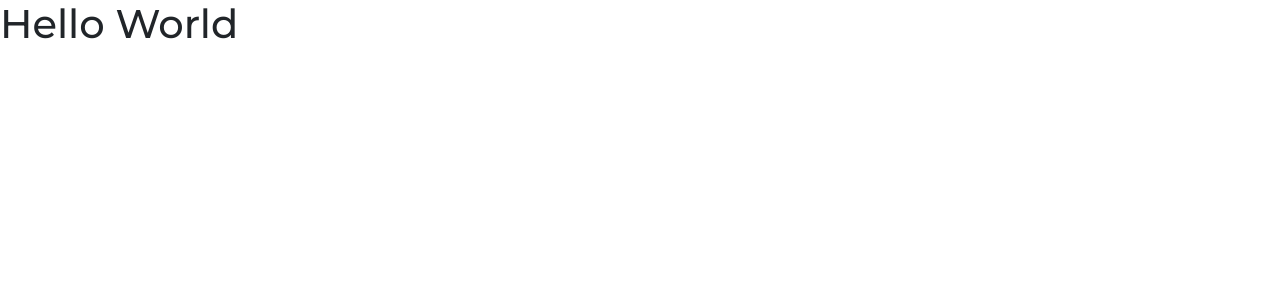
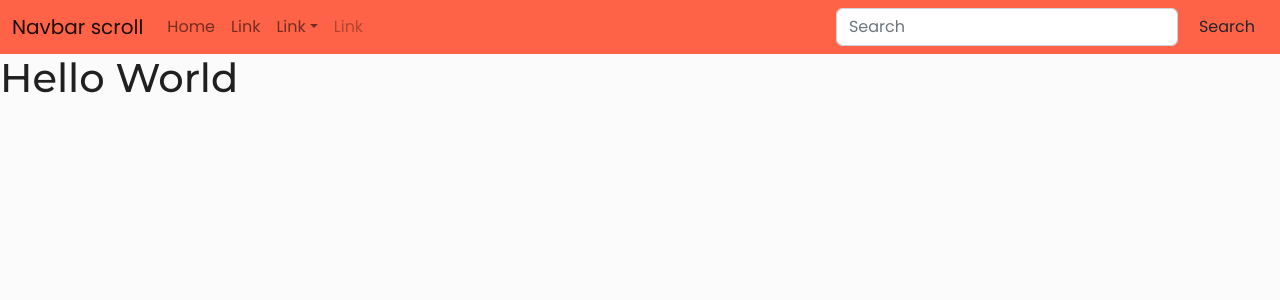
Before and after one commit to denniskjellin/Tracktivity, a React (Create React App) app in the folder frontend/: page / in a window 1280 px wide. Shown: the top 300 px of the page. Built offline with nearby package versions, Linux system fonts and the light colour scheme.

Commit message:
Added a Navbar to my page and a Custom file to create custom colors for SASS

```diff
--- a/frontend/src/App.js
+++ b/frontend/src/App.js
@@ -1,10 +1,15 @@
 import React from 'react';
+// Importing the Bootstrap CSS
+import 'bootstrap/dist/css/bootstrap.css';
 import "./App.scss";
 import './index.css';
+import Navbar from './components/Navbar';
+
 
 function App() {
   return (
     <div className="App">
+      <Navbar></Navbar>
       <h1>Hello World</h1>
     </div>
   );
--- a/frontend/src/App.scss
+++ b/frontend/src/App.scss
@@ -1,4 +1,5 @@
 
+@import "Custom";
 /* Import font
 ======================================= */
 @import url('https://fonts.googleapis.com/css2?family=Montserrat:wght@400;500;600;700;800&family=Poppins&display=swap');
@@ -16,12 +17,15 @@
     box-sizing: inherit;
 }
 
+* {
+    margin: 0;
+    padding: 0;
+  }
+
 h1,h2,h3 {
     font-family: 'Montserrat', sans-serif;
 }
 body {
-    margin: 20px 0;
-    padding: 0;
     line-height: 1;
     color: #202020;
     background-color: #fbfbfb;
--- /dev/null
+++ b/frontend/src/Custom.scss
@@ -0,0 +1,10 @@
+/* The following block can be included in a custom.scss */
+
+/* make the customizations */
+$theme-colors: (
+    "info": tomato,
+    "danger": teal
+);
+
+/* import bootstrap to set changes */
+@import "~bootstrap/scss/bootstrap";
--- /dev/null
+++ b/frontend/src/components/Navbar.jsx
@@ -0,0 +1,51 @@
+import Button from 'react-bootstrap/Button';
+import Container from 'react-bootstrap/Container';
+import Form from 'react-bootstrap/Form';
+import Nav from 'react-bootstrap/Nav';
+import Navbar from 'react-bootstrap/Navbar';
+import NavDropdown from 'react-bootstrap/NavDropdown';
+
+function NavbarMain() {
+  return (
+    <Navbar bg="info" expand="lg">
+      <Container fluid>
+        <Navbar.Brand href="#">Navbar scroll</Navbar.Brand>
+        <Navbar.Toggle aria-controls="navbarScroll" />
+        <Navbar.Collapse id="navbarScroll">
+          <Nav
+            className="me-auto my-2 my-lg-0"
+            style={{ maxHeight: '100px' }}
+            navbarScroll
+          >
+            <Nav.Link href="#action1">Home</Nav.Link>
+            <Nav.Link href="#action2">Link</Nav.Link>
+            <NavDropdown title="Link" id="navbarScrollingDropdown">
+              <NavDropdown.Item href="#action3">Action</NavDropdown.Item>
+              <NavDropdown.Item href="#action4">
+                Another action
+              </NavDropdown.Item>
+              <NavDropdown.Divider />
+              <NavDropdown.Item href="#action5">
+                Something else here
+              </NavDropdown.Item>
+            </NavDropdown>
+            <Nav.Link href="#" disabled>
+              Link
+            </Nav.Link>
+          </Nav>
+          <Form className="d-flex">
+            <Form.Control
+              type="search"
+              placeholder="Search"
+              className="me-2"
+              aria-label="Search"
+            />
+            <Button variant="outline-success">Search</Button>
+          </Form>
+        </Navbar.Collapse>
+      </Container>
+    </Navbar>
+  );
+}
+
+export default NavbarMain;
```
Also changed, not shown: frontend/src/index.css (+0 -16 lines).
